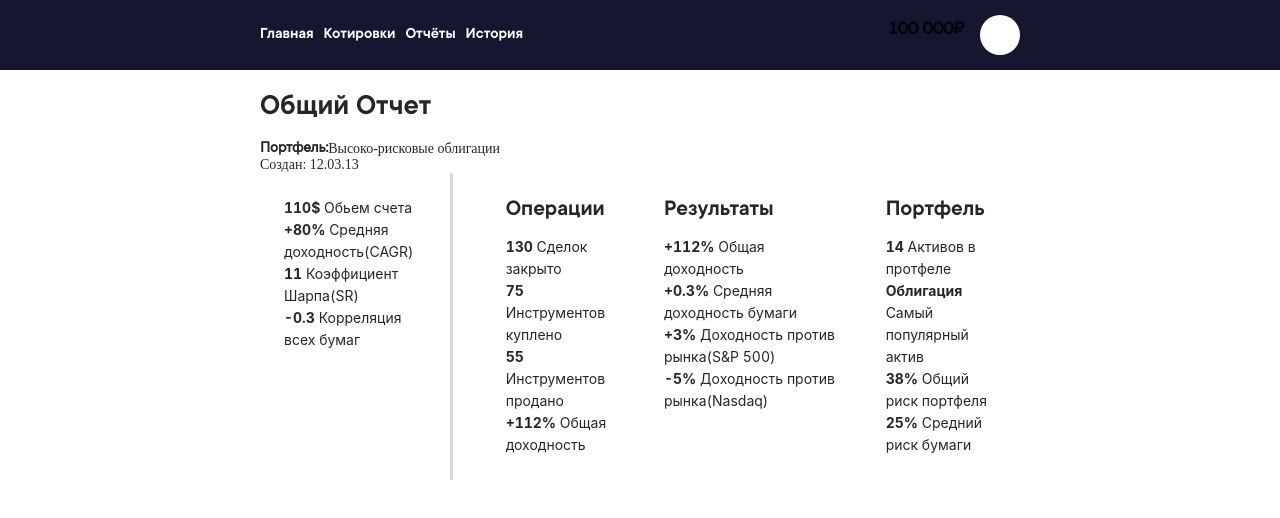
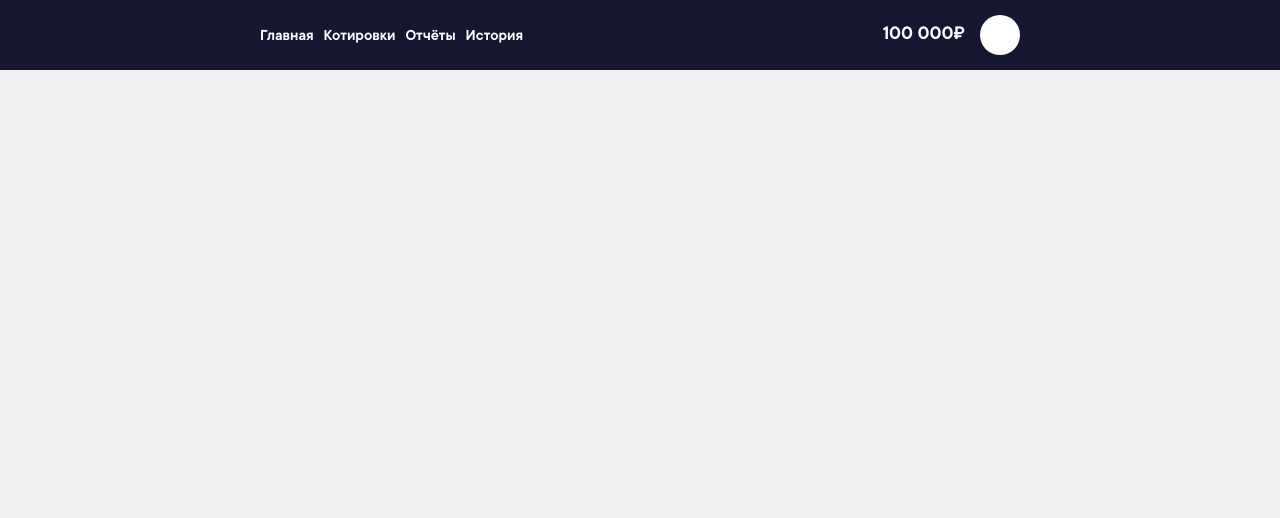
Before and after one commit to jpcdevel/accenture-front, a React (Create React App) app: page /report in a window 1280 px wide. Shown: the top 518 px of the page. Built offline with nearby package versions, Linux system fonts and the light colour scheme; no server answers.

Commit message:
added backend

```diff
--- a/src/App.js
+++ b/src/App.js
@@ -17,10 +17,8 @@ import MainDash from './components/MainDash'
 import ScrollToTop from "./utils/ScrollToTop";
 import './static/css/App.css'
 import Loader from './components/Loader'
-import Report from "./components/Report";
 
 export const PortfolioContext = React.createContext({})
-
 
 function App() {
   const [getPortfolioById, { loading: loadingSingle }] = useLazyQuery(GET_PORTFOLIO_BY_ID, {
@@ -70,7 +68,6 @@ function App() {
           <ScrollToTop />
           <Switch>
             <Route exact path="/"><MainDash /></Route>
-            <Route exact path="/report"><Report /></Route>
           </Switch>
         </div>
       </PortfolioContext.Provider>
--- a/src/index.js
+++ b/src/index.js
@@ -24,19 +24,9 @@ const link = from([
 ])
 
 
-const authLink = setContext((_, { headers }) => {
-    const token = localStorage.getItem('accessToken');
-    return {
-        headers: {
-            ...headers,
-            authorization: token ? `JWT ${token}` : "",
-        }
-    }
-});
-
 const client = new ApolloClient({
     cache: new InMemoryCache(),
-    link: authLink.concat(link),
+    link
 })
 
 // End Apollo
--- a/src/static/css/App.css
+++ b/src/static/css/App.css
@@ -181,20 +181,3 @@ input::placeholder, textarea::placeholder {
   width: 100vw;
   margin-top: 70px;
 }
-.report {
-  display: flex;
-  align-items: center;
-}
-
-.text-report-notify{
-
-font-family: TT Commons;
-font-style: normal;
-font-weight: normal;
-font-size: 14px;
-line-height: 16px;
-/* identical to box height */
-display: flex;
-align-items: center;
-
-}
```
Also changed, not shown: 1 other file (tests, documents, lock files or other folders). Lines whose indentation alone changed are shown as unchanged.
